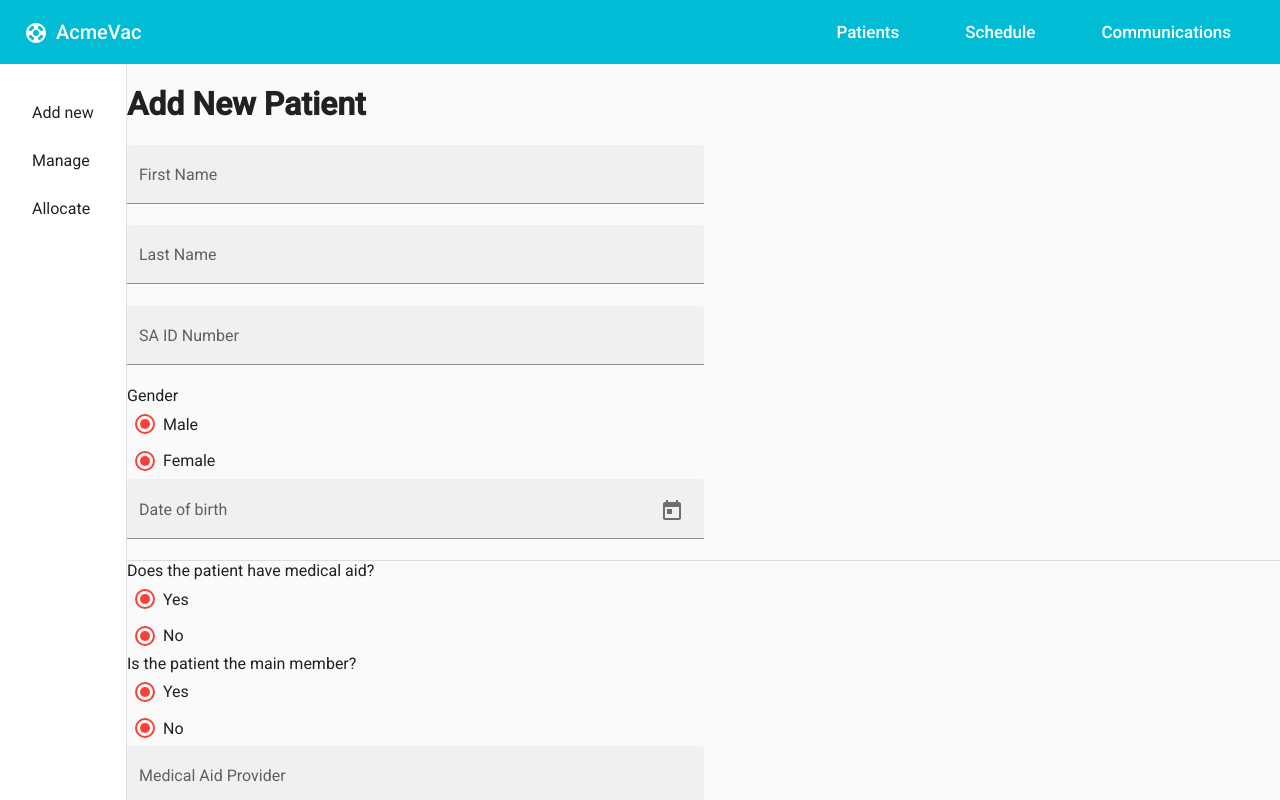
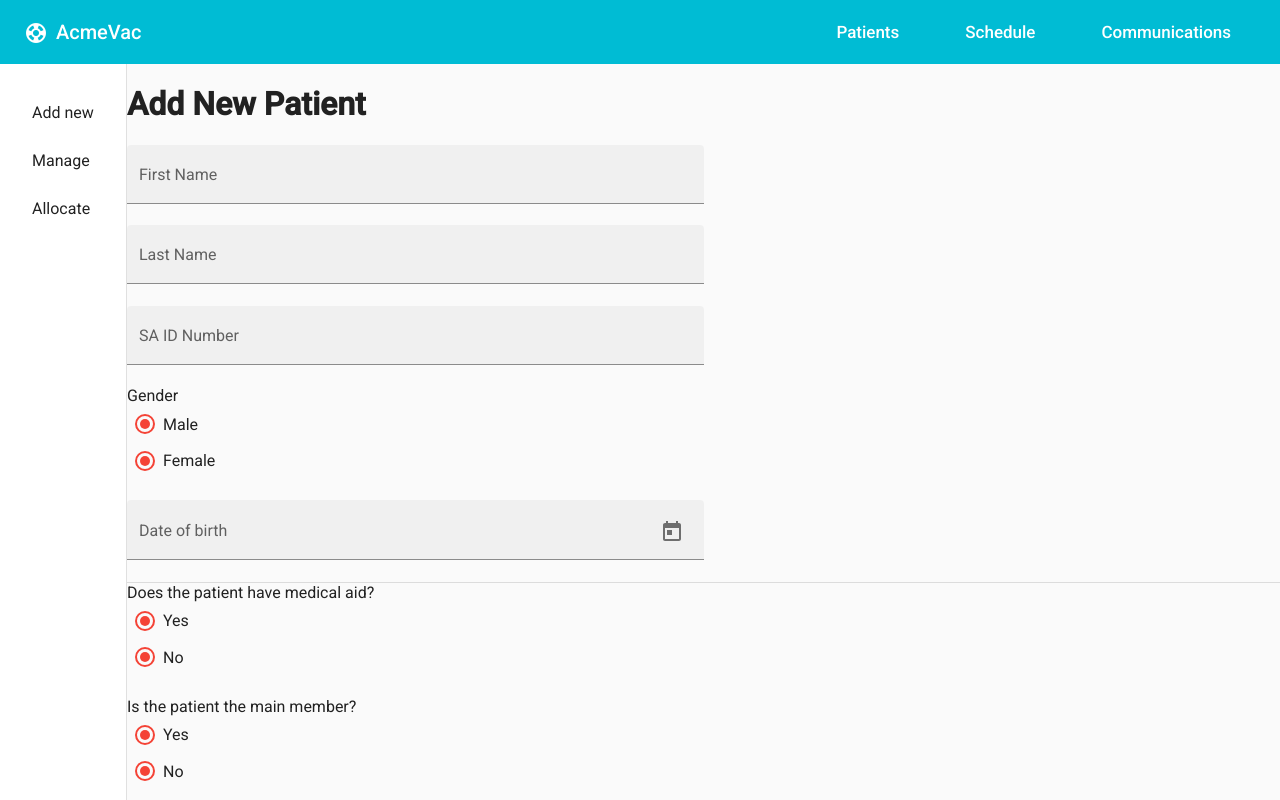
Before and after one commit to irfaanf/acme-vac, an Angular app: page / in a window 1280 px wide. Shown: the top 800 px of the page. Built offline with nearby package versions, Linux system fonts and the light colour scheme.

Commit message:
Added separate form field class for the form fields that don't have the bottom padding that is applied on the mat-form-field tag and its generated child classes.

```diff
--- a/src/app/web/body/content/add-person-screen/add-person-screen.component.html
+++ b/src/app/web/body/content/add-person-screen/add-person-screen.component.html
@@ -17,7 +17,7 @@
     </mat-form-field>
 
     <label id="example-radio-group-label">Gender</label>
-    <mat-radio-group aria-labelledby="example-radio-group-label" class="vac-form-field">
+    <mat-radio-group aria-labelledby="example-radio-group-label" class="vac-form-field vac-form-field-extra-padding">
         <mat-radio-button>
             Male
         </mat-radio-button>
@@ -36,7 +36,7 @@
     <mat-divider></mat-divider>
 
     <label id="ma-have-radio-group-label">Does the patient have medical aid?</label>
-    <mat-radio-group aria-labelledby="ma-have-radio-group-label" class="vac-form-field">
+    <mat-radio-group aria-labelledby="ma-have-radio-group-label" class="vac-form-field vac-form-field-extra-padding">
         <mat-radio-button>
             Yes
         </mat-radio-button>
@@ -46,7 +46,7 @@
     </mat-radio-group>
 
     <label id="ma-main-member-radio-group-label">Is the patient the main member?</label>
-    <mat-radio-group aria-labelledby="ma-main-member-radio-group-label" class="vac-form-field">
+    <mat-radio-group aria-labelledby="ma-main-member-radio-group-label" class="vac-form-field vac-form-field-extra-padding">
         <mat-radio-button>
             Yes
         </mat-radio-button>
--- a/src/styles.scss
+++ b/src/styles.scss
@@ -13,6 +13,11 @@ body {
 
 .vac-form {
   .vac-form-field {
+
+    &.vac-form-field-extra-padding {
+      padding-bottom: 1.34375em
+    }
+
     &.mat-radio-group {
       display: flex;
       flex-direction: column;
```
